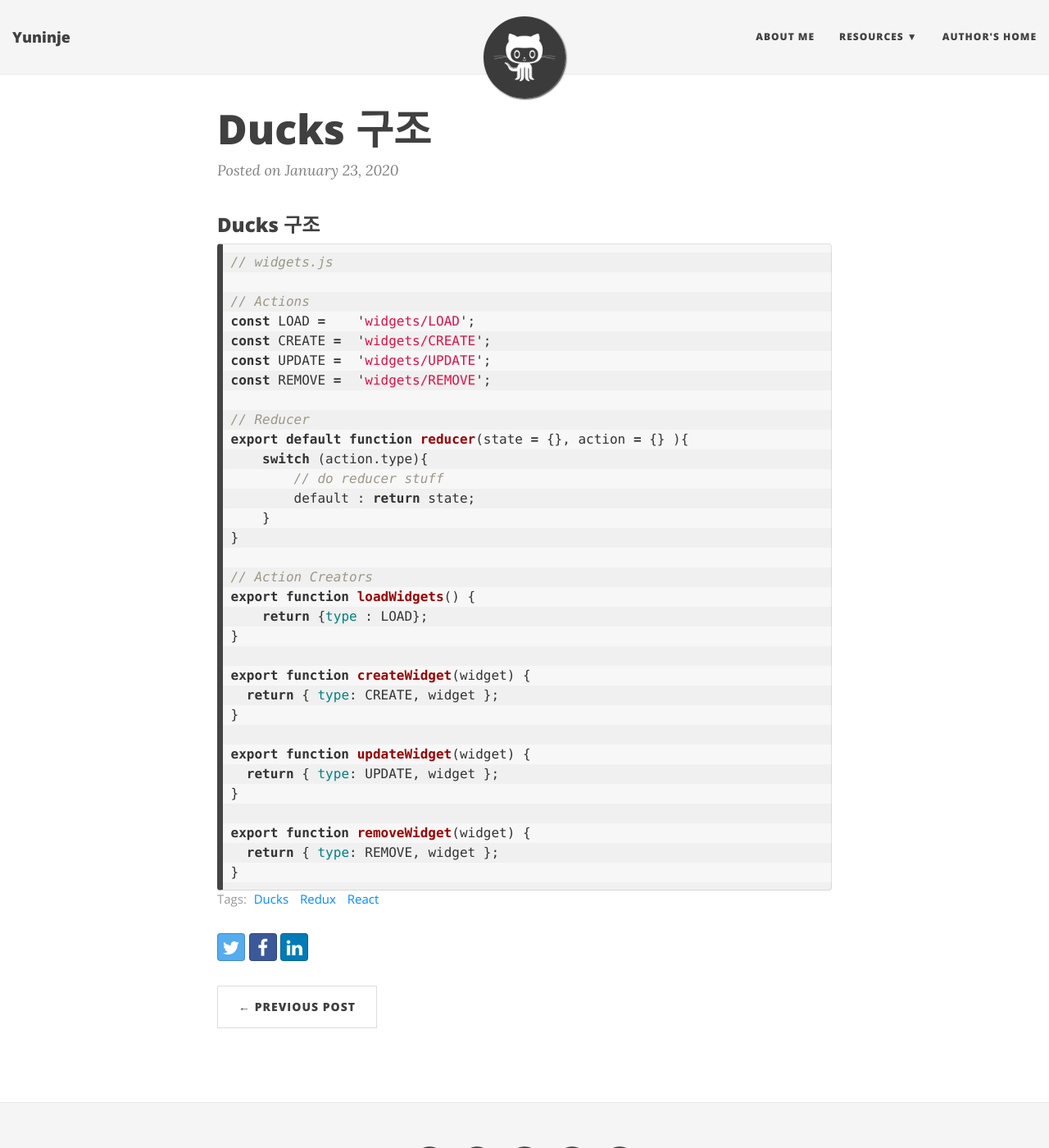
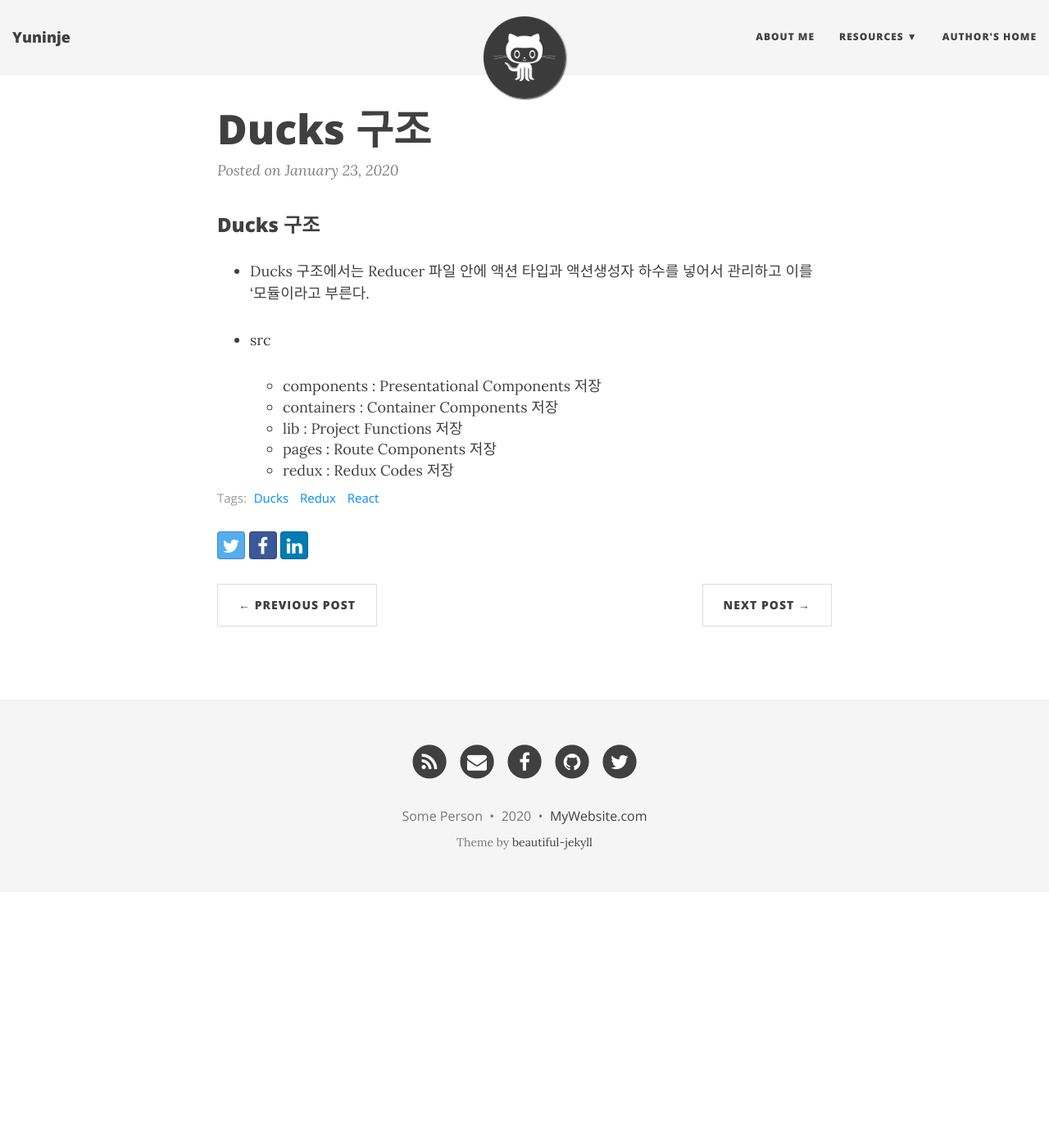
Before and after one commit to yuninje/yuninje.github.io, a Jekyll site: the page built from _posts/2020-01-23-Ducks-구조.md, in a window 1280 px wide and 1400 px high. Shown: the whole window at 82% size. Built offline with Jekyll 4.4.1, drawn with Linux system fonts in a browser that asks for light colours; nearby versions of some CDN libraries.

Commit message:
생각 업로드

````diff
--- a/_posts/2020-01-23-Ducks-구조.md
+++ b/_posts/2020-01-23-Ducks-구조.md
@@ -6,38 +6,11 @@ tags: [Ducks, Redux, React]  # 분류
 ---
 
 ### Ducks 구조
+- Ducks 구조에서는 Reducer 파일 안에 액션 타입과 액션생성자 하수를 넣어서 관리하고 이를 '모듈이라고 부른다.
 
-```js
-// widgets.js
-
-// Actions
-const LOAD =    'widgets/LOAD';
-const CREATE =  'widgets/CREATE';
-const UPDATE =  'widgets/UPDATE';
-const REMOVE =  'widgets/REMOVE';
-
-// Reducer
-export default function reducer(state = {}, action = {} ){
-    switch (action.type){
-        // do reducer stuff
-        default : return state;
-    }
-}
-
-// Action Creators
-export function loadWidgets() {
-    return {type : LOAD};
-}
-
-export function createWidget(widget) {
-  return { type: CREATE, widget };
-}
-
-export function updateWidget(widget) {
-  return { type: UPDATE, widget };
-}
-
-export function removeWidget(widget) {
-  return { type: REMOVE, widget };
-}
-```
+- src
+    - components : Presentational Components 저장
+    - containers : Container Components 저장
+    - lib : Project Functions 저장
+    - pages : Route Components 저장
+    - redux : Redux Codes 저장
````
Also changed, not shown: _posts/2020-01-17-React-정리.md (+4 -0 lines), _posts/2020-01-25-생각.md (added, +37 -0 lines).
